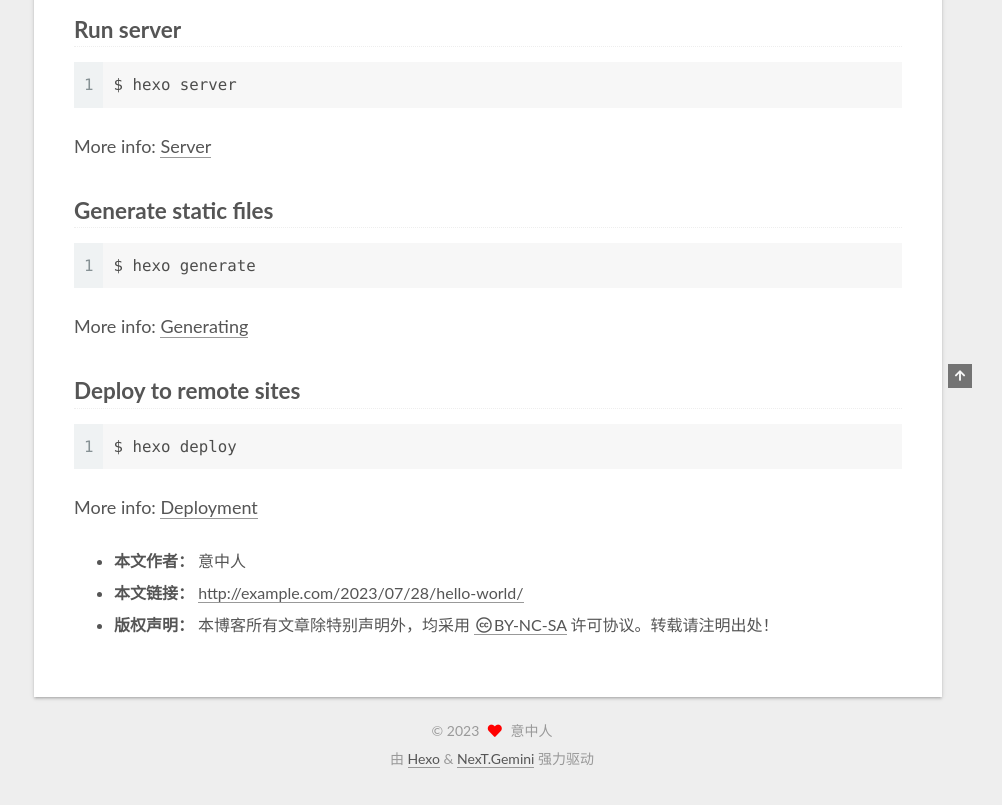
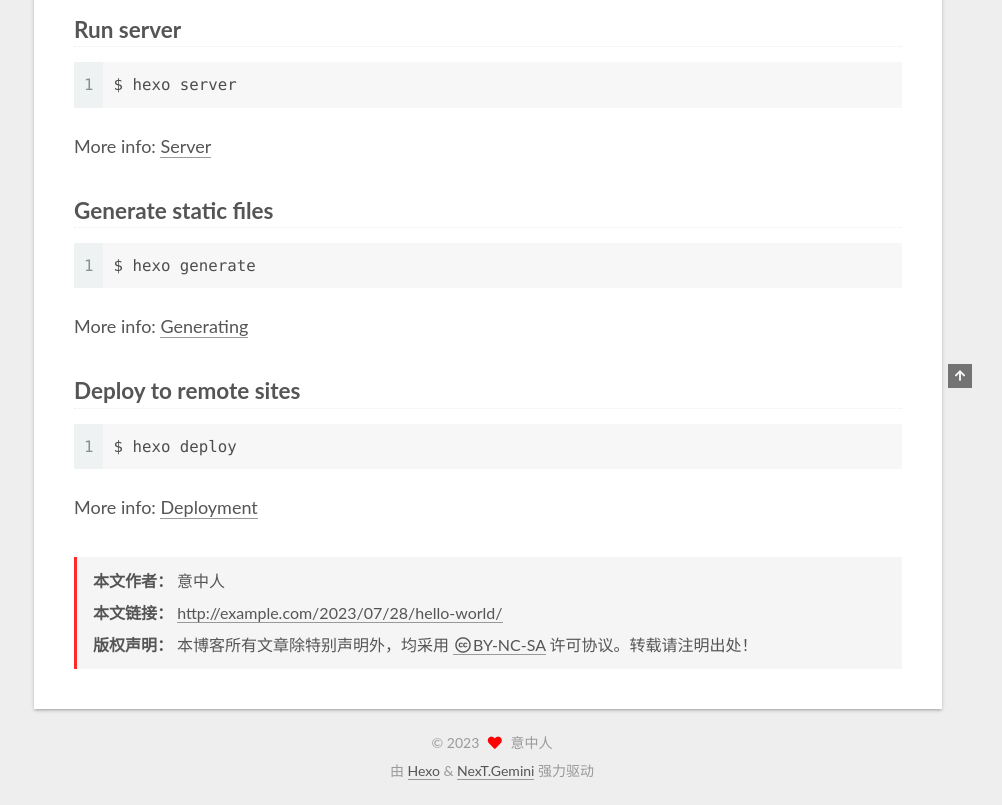
Before and after one commit to panzengdan/panzengdan.github.io, a plain HTML site: page 2023/07/28/hello-world/index.html in a window 1280 px wide. Shown: the part 512-1317 px from the top of the page, without its empty margins (278-1280 px from the left). Drawn offline with Linux system fonts and the light colour scheme.

Commit message:
Site updated: 2023-07-29 00:15:23

```diff
--- a/css/main.css
+++ b/css/main.css
@@ -1168,7 +1168,7 @@ pre .javascript .function {
 }
 .links-of-author a::before,
 .links-of-author span.exturl::before {
-  background: #ffd762;
+  background: #308a71;
   border-radius: 50%;
   content: ' ';
   display: inline-block;
@@ -1962,6 +1962,13 @@ pre .javascript .function {
 #qr p {
   text-align: center;
 }
+.post-copyright {
+  background: var(--card-bg-color);
+  border-left: 3px solid #ff2a2a;
+  list-style: none;
+  margin: 2em 0 0;
+  padding: 0.5em 1em;
+}
 .category-all-page .category-all-title {
   text-align: center;
 }
```
